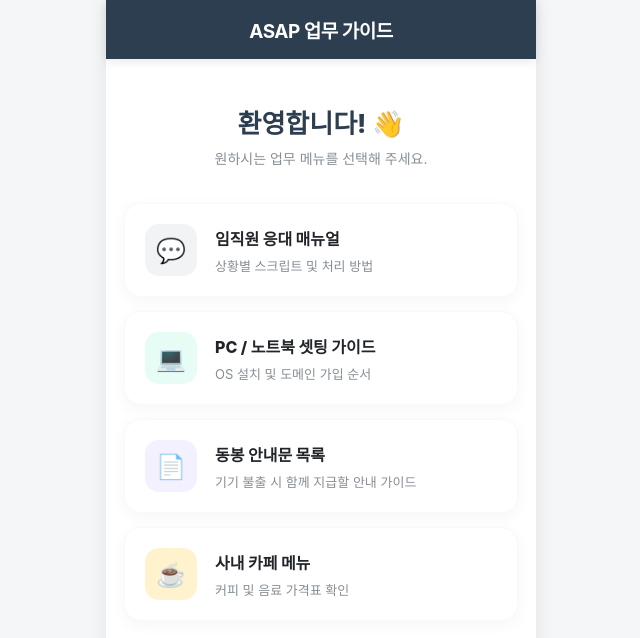
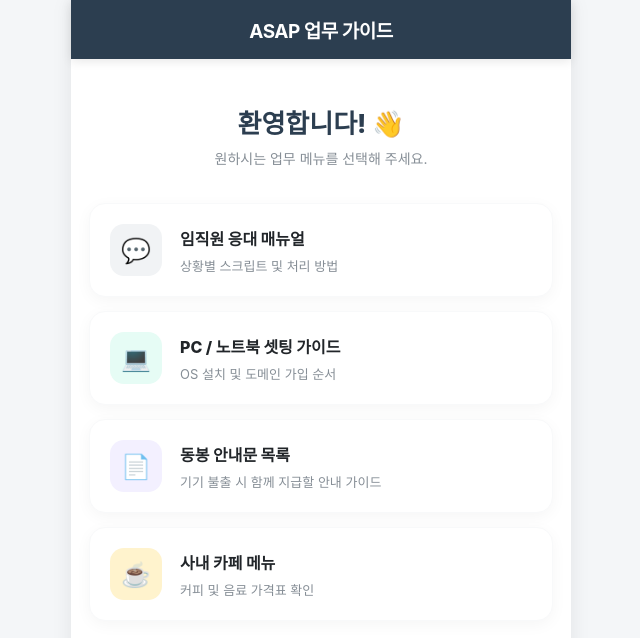
Before and after one commit to HanUL220/kofficecom, a React (Create React App) app: page / in a window 1280 px wide. Shown: the top 638 px of the page, without its empty margins (319-959 px from the left). Built offline with nearby package versions, Linux system fonts and the light colour scheme.

Commit message:
배포 자동화 업데이트

```diff
--- a/src/App.css
+++ b/src/App.css
@@ -10,7 +10,7 @@ body {
 /* 스마트폰 및 반응형 컨테이너 */
 .mobile-container {
   width: 100vw;       /* 모바일 폰 화면에서는 가로 꽉 차게 */
-  max-width: 430px;   /* PC에서 볼 때는 최대 크기를 스마트폰 규격으로 고정 */
+  max-width: 500px;
   min-height: 100vh;
   background-color: #ffffff;
   box-shadow: 0px 0px 20px rgba(0, 0, 0, 0.08);
```
